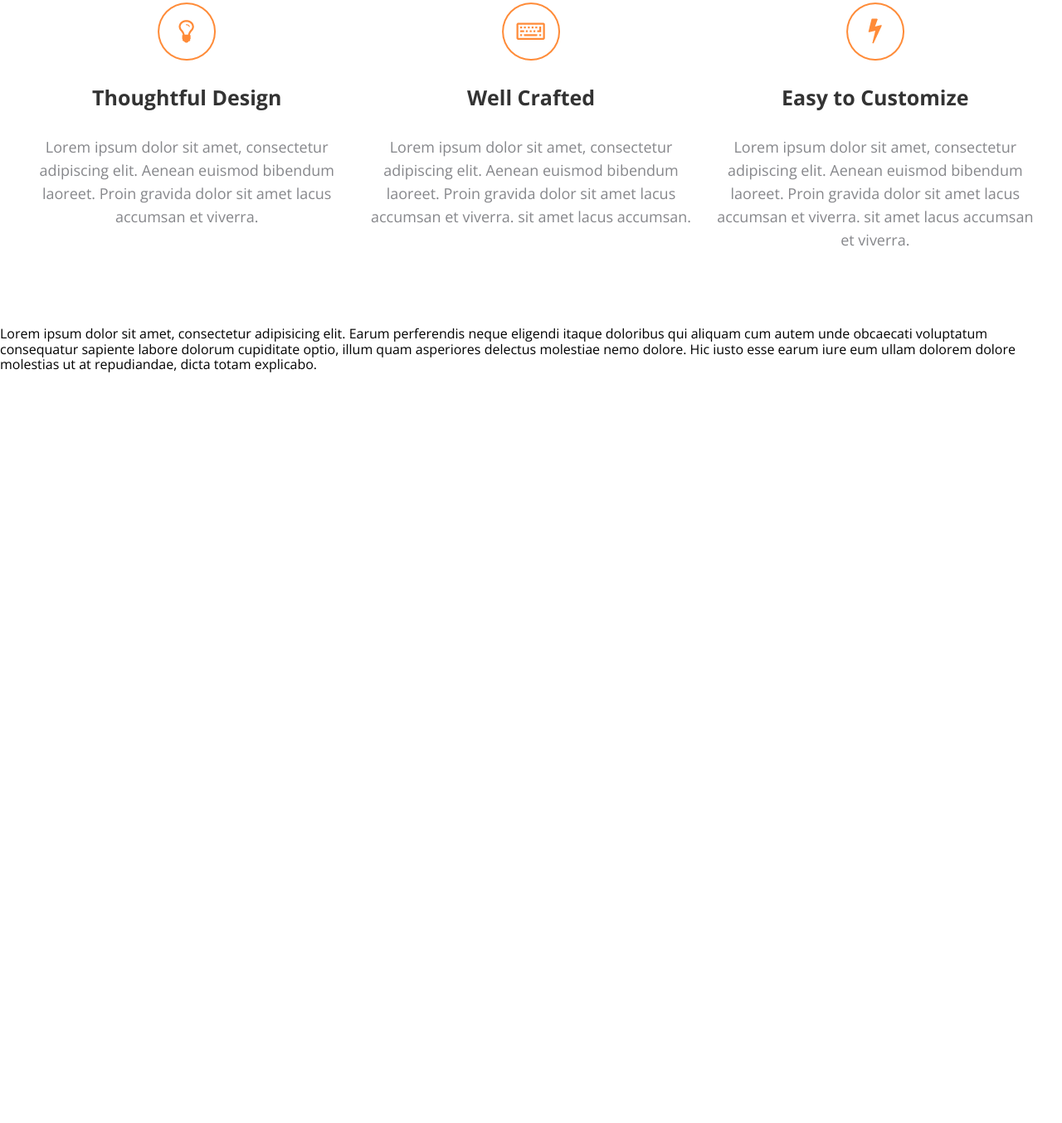
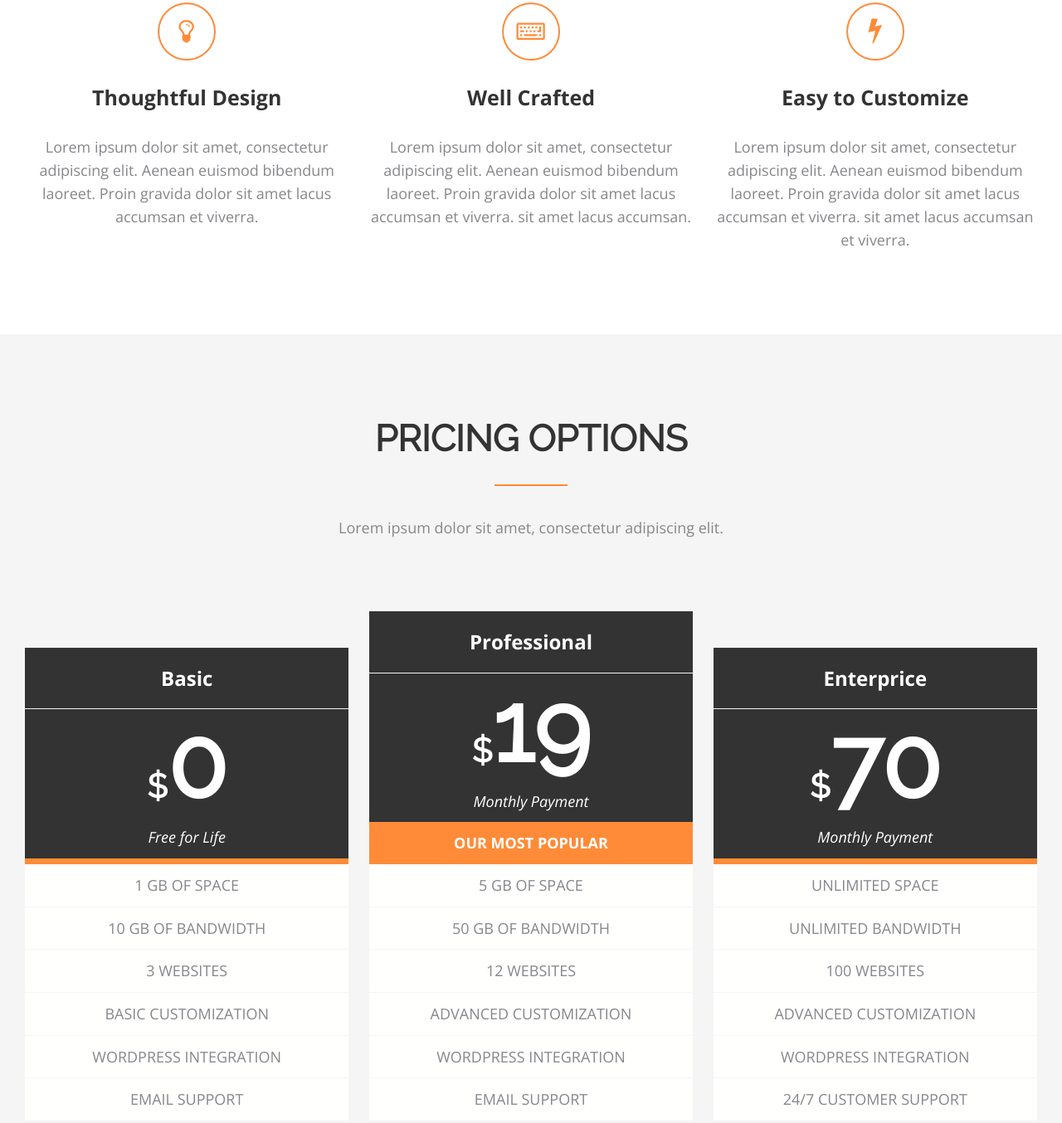
Before and after one commit to Gekagmeka/AX_IT.github.io, a plain HTML site: page index.html in a window 1280 px wide. Shown: the part 3101-4455 px from the top of the page at 83% size. Before the commit the page ends 3551 px from the top, so only its background shows below. Drawn offline with nearby package versions, Linux system fonts and the light colour scheme; files that its build step writes are made by us from their sources.

```diff
--- a/css/style.css
+++ b/css/style.css
@@ -316,7 +316,8 @@
 }
 .subscribe__line,
 .picture__line,
-.three-columns__line{
+.three-columns__line,
+.price__line{
 	background-color:#ff8b38;
 	margin-bottom:15px;
 }
@@ -374,16 +375,19 @@
 
 /*three-columns*/
 .three-columns{
-	padding:90px 0;
+	padding:90px 0 100px;
 }
-.three-columns__title{
+.three-columns__title,
+.price__title{
 	text-align:center;
 }
-.three-columns__line{
+.three-columns__line,
+.price__line{
 	margin:0 auto;
 	margin-bottom:40px;
 }
-.three-columns__text{
+.three-columns__text,
+.price__text{
 	text-align:center;
 }
 .three-columns__row{
@@ -408,6 +412,63 @@
 	text-align:center;
 	line-height:28px;
 }
+
+/*price*/
+.price{
+	padding:70px 0 110px;
+	background-color:#f5f5f5;
+}
+.price__text{
+	padding-bottom:90px;
+}
+.price__row{
+	display:flex;
+	justify-content:space-between;
+	align-items:flex-end;
+}
+.column--price__title,
+.column-price__value,
+.column--price__reference{
+	background-color:#333;
+	color:#fff;
+	text-align:center;
+}
+.column--price__title{
+	padding:23px 10px;
+	border-bottom:1px solid #f5f5f5;
+	font-size:24px;
+}
+.column-price__value{
+	margin:0;
+	padding:40px 10px 25px;
+	font-size:116px;
+}
+.column-price__value span{
+	font-size:40px;
+}
+.column--price__reference{
+	font-style:italic;
+	padding-bottom:15px;
+	border-bottom:7px solid #ff8b38;
+}
+.column--price__text{
+	background-color:#fffffe;
+	padding:15px 10px;
+	border-bottom:1px solid #f5f5f5;
+	text-align:center;
+	text-transform:uppercase;
+}
+.column--price__text:last-child{
+	border-bottom:none;
+}
+.column--price__footer{
+	background-color:#ff8b38;
+	padding:8px 15px 15px;
+	text-align:center;
+	color:#fff;
+	font-weight:700;
+}
+
 
 
 /*media queries*/
@@ -546,6 +607,22 @@
 	.row--subscribe__title{
 		padding-bottom:6px;
 	}
+	/*price*/
+	.price__text{
+		padding-bottom:60px;
+	}
+	.column--price__title{
+		font-size:18px;
+	}
+	.column--price__text,
+	.column--price__reference,
+	.column--price__footer{
+		font-size:15px;
+	}
+	.column--price__text{
+		padding-left:5px;
+		padding-right:5px;
+	}
 }
 @media screen and (max-width:900px) {
 	.row__form{
@@ -630,6 +707,20 @@
 	}
 	.picture__leftside{
 		order:2;
+	}
+	/*price*/
+	.price{
+		padding:40px 0 20px;
+	}
+	.price__row{
+		display:block;
+		width:100%;
+		max-width:600px;
+		margin:0 auto;
+	}
+	.price__column{
+		width:100%;
+		margin-bottom:60px;
 	}
 }
 @media screen and (max-width:767px) {
@@ -813,6 +904,13 @@
 	.three-columns__column img{
 		padding-bottom:15px;
 	}
+	/*.price*/
+	.price__text{
+		padding-bottom:40px;
+	}
+	.price__column{
+		margin-bottom:40px;
+	}
 }
 @media screen and (max-width:413px) {
 	.container{
--- a/index.html
+++ b/index.html
@@ -269,7 +269,114 @@
 				</div>
 			</div>
 		</section>
-
+		<section class="price">
+			<div class="container">
+				<div class="price__content">
+					<h1 class="price__title">
+						PRICING OPTIONS
+					</h1>
+					<div class="price__line line"></div>
+					<p class="price__text">
+						Lorem ipsum dolor sit amet, consectetur adipiscing elit.
+					</p>
+					<div class="price__row">
+						<!-- column -->
+						<div class="price__column column--price column">
+							<h3 class="column--price__title">
+								Basic
+							</h3>
+							<h1 class="column-price__value">
+								<span>$</span>0
+							</h1>
+							<p class="column--price__reference">
+								Free for Life
+							</p>
+							<p class="column--price__text">
+								1 GB of space
+							</p>
+							<p class="column--price__text">
+								10 gb of bandwidth
+							</p>
+							<p class="column--price__text">
+								3 websites
+							</p>
+							<p class="column--price__text">
+								Basic Customization
+							</p>
+							<p class="column--price__text">
+								wordpress integration
+							</p>
+							<p class="column--price__text">
+								email support
+							</p>
+						</div>
+						<!-- column -->
+						<div class="price__column column--price column">
+							<h3 class="column--price__title">
+								Professional
+							</h3>
+							<h1 class="column-price__value">
+								<span>$</span>19
+							</h1>
+							<p class="column--price__reference">
+								Monthly Payment
+							</p>
+							<p class="column--price__footer">
+								OUR MOST POPULAR
+							</p>
+							<p class="column--price__text">
+								5 GB of space
+							</p>
+							<p class="column--price__text">
+								50 gb of bandwidth
+							</p>
+							<p class="column--price__text">
+								12 websites
+							</p>
+							<p class="column--price__text">
+								ADVANCED Customization
+							</p>
+							<p class="column--price__text">
+								wordpress integration
+							</p>
+							<p class="column--price__text">
+								email support
+							</p>
+						</div>
+						<!-- column -->
+						<div class="price__column column--price column">
+							<h3 class="column--price__title">
+								Enterprice
+							</h3>
+							<h1 class="column-price__value">
+								<span>$</span>70
+							</h1>
+							<p class="column--price__reference">
+								Monthly Payment
+							</p>
+							<p class="column--price__text">
+								Unlimited space
+							</p>
+							<p class="column--price__text">
+								Unlimited bandwidth
+							</p>
+							<p class="column--price__text">
+								100 websites
+							</p>
+							<p class="column--price__text">
+								Advanced Customization
+							</p>
+							<p class="column--price__text">
+								wordpress integration
+							</p>
+							<p class="column--price__text">
+								24/7 CUSTOMER support
+							</p>
+						</div>
+					</div>
+				</div>
+			</div>
+		</section>
 
 
 
```
